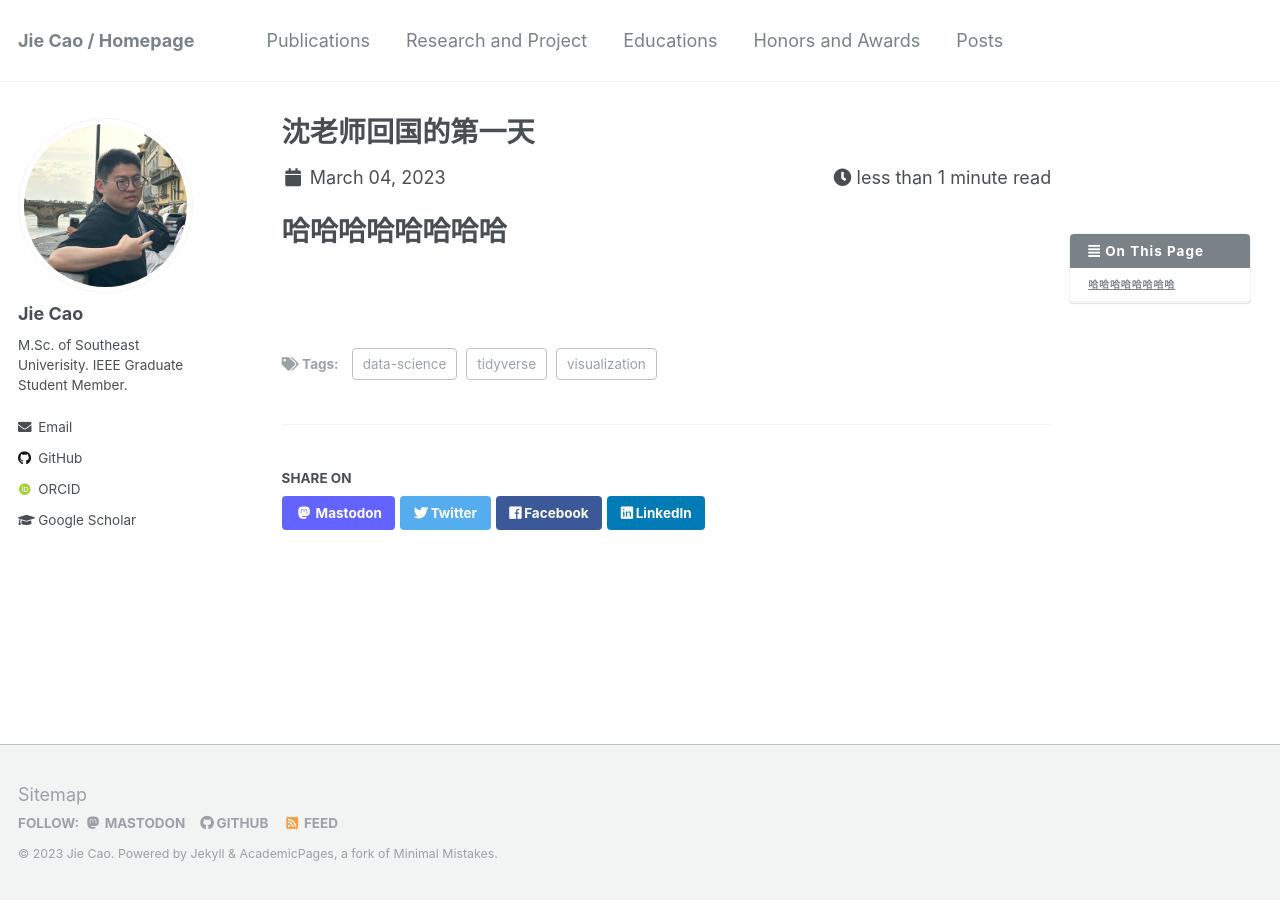
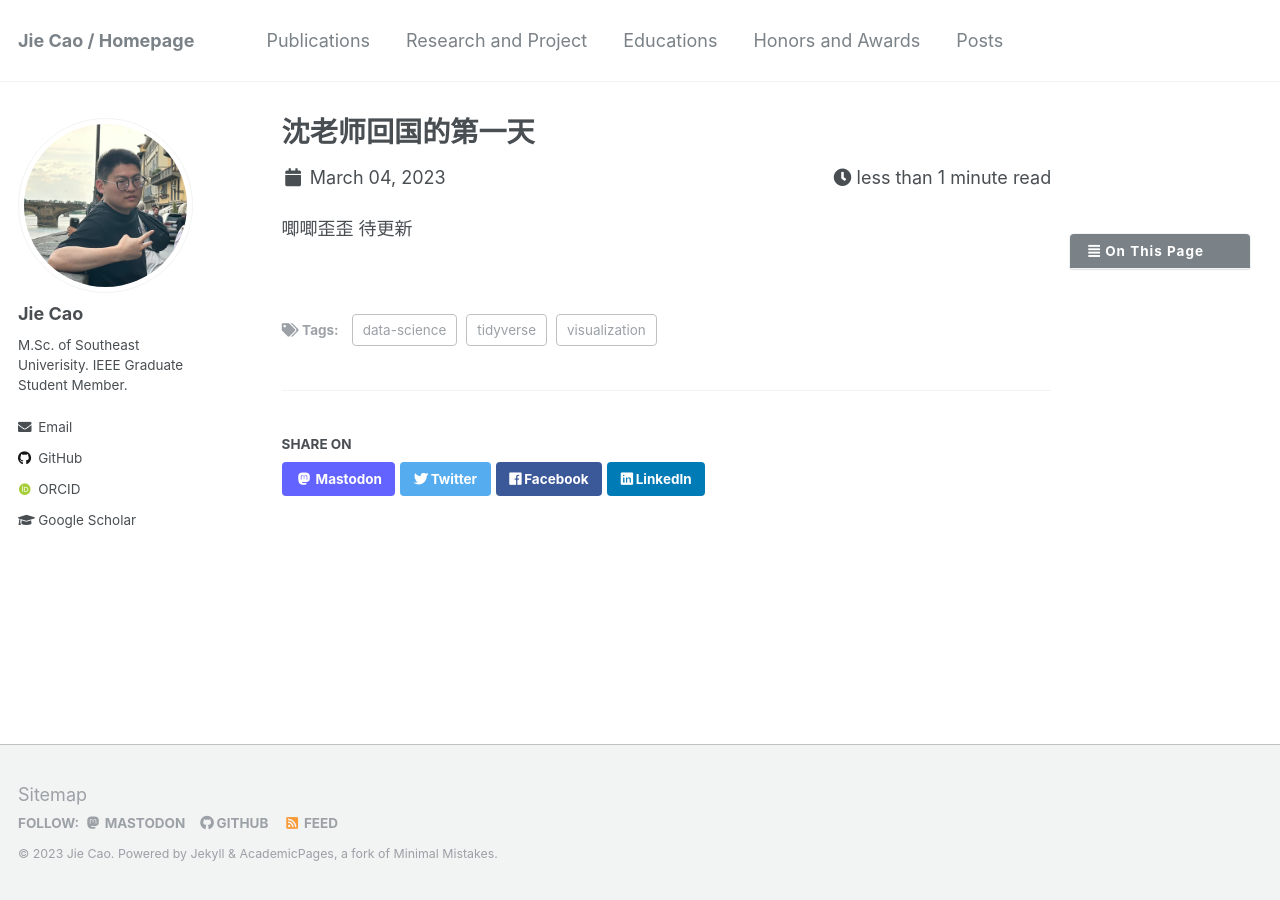
Before and after one commit to JieJayCao/JieJayCao.github.io, a Jekyll site: the page built from _posts/2023-08-23-backCN-first.md, in a window 1280 px wide. Built offline with Jekyll 4.4.1, drawn with Linux system fonts in a browser that asks for light colours; some web fonts are replaced.

Commit message:
Update 2023-08-23-backCN-first.md

```diff
--- a/_posts/2023-08-23-backCN-first.md
+++ b/_posts/2023-08-23-backCN-first.md
@@ -19,4 +19,4 @@ tags:
   - visualization
 ---
 
-# 哈哈哈哈哈哈哈哈
+唧唧歪歪 待更新
```
